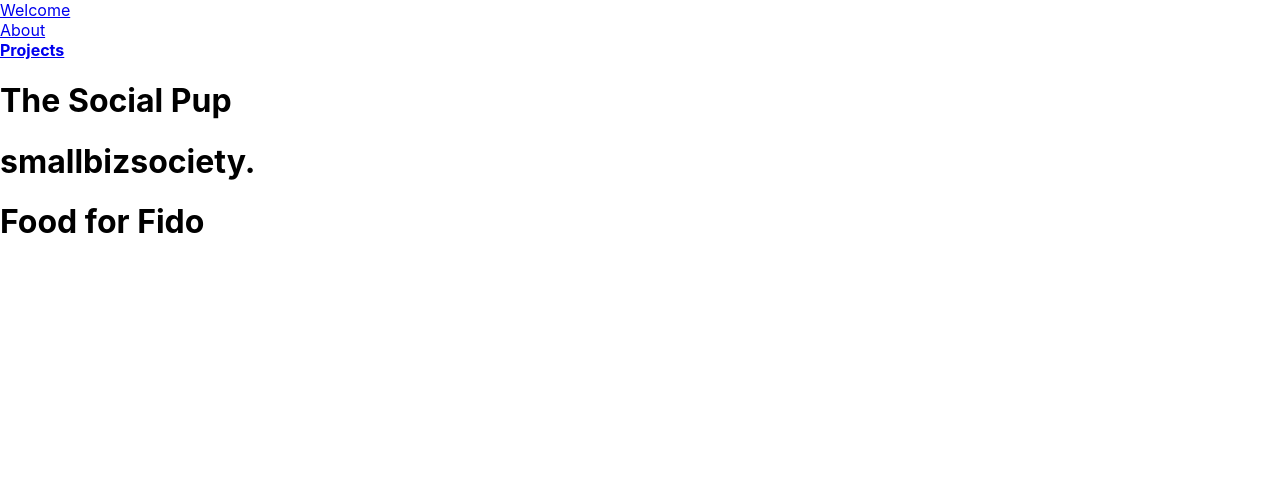
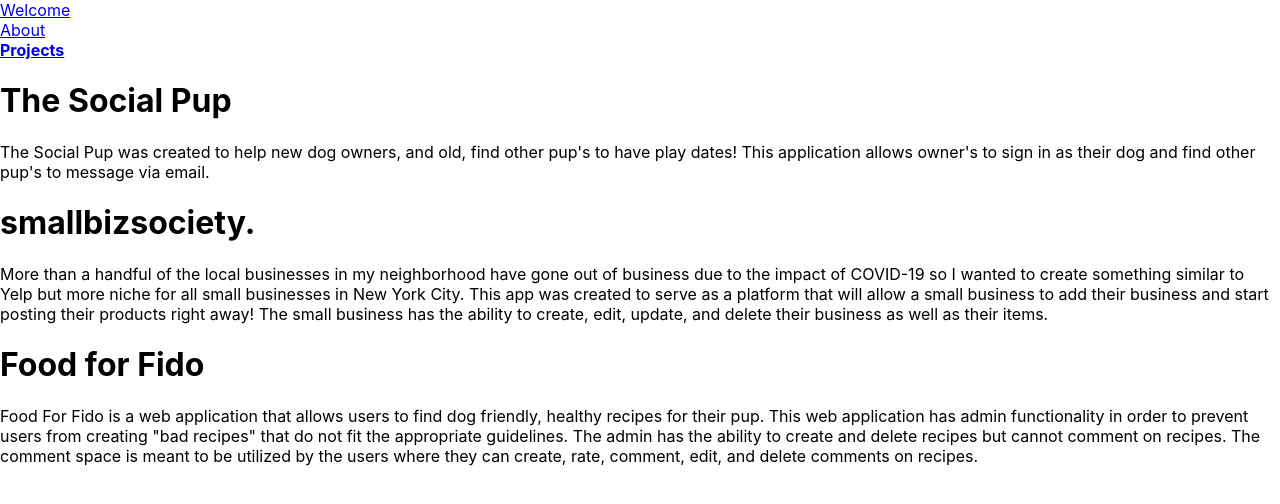
Before and after one commit to lisellelogan/about-liselle, a React (Create React App) app: page /projects in a window 1280 px wide. Shown: the top 504 px of the page. Built offline with nearby package versions, Linux system fonts and the light colour scheme.

Commit message:
add description to projects

```diff
--- a/src/components/Projects.js
+++ b/src/components/Projects.js
@@ -4,8 +4,14 @@
     return (
         <div>
             <h1>The Social Pup</h1>
+            <p>
+The Social Pup was created to help new dog owners, and old, find other pup's to have play dates! This application allows owner's to sign in as their dog and find other pup's to message via email.</p>
+
             <h1>smallbizsociety.</h1>
+            <p>More than a handful of the local businesses in my neighborhood have gone out of business due to the impact of COVID-19 so I wanted to create something similar to Yelp but more niche for all small businesses in New York City. This app was created to serve as a platform that will allow a small business to add their business and start posting their products right away! The small business has the ability to create, edit, update, and delete their business as well as their items.</p>
+
             <h1>Food for Fido</h1>
+            <p>Food For Fido is a web application that allows users to find dog friendly, healthy recipes for their pup. This web application has admin functionality in order to prevent users from creating "bad recipes" that do not fit the appropriate guidelines. The admin has the ability to create and delete recipes but cannot comment on recipes. The comment space is meant to be utilized by the users where they can create, rate, comment, edit, and delete comments on recipes.</p>
         </div>
     )
 }
```
